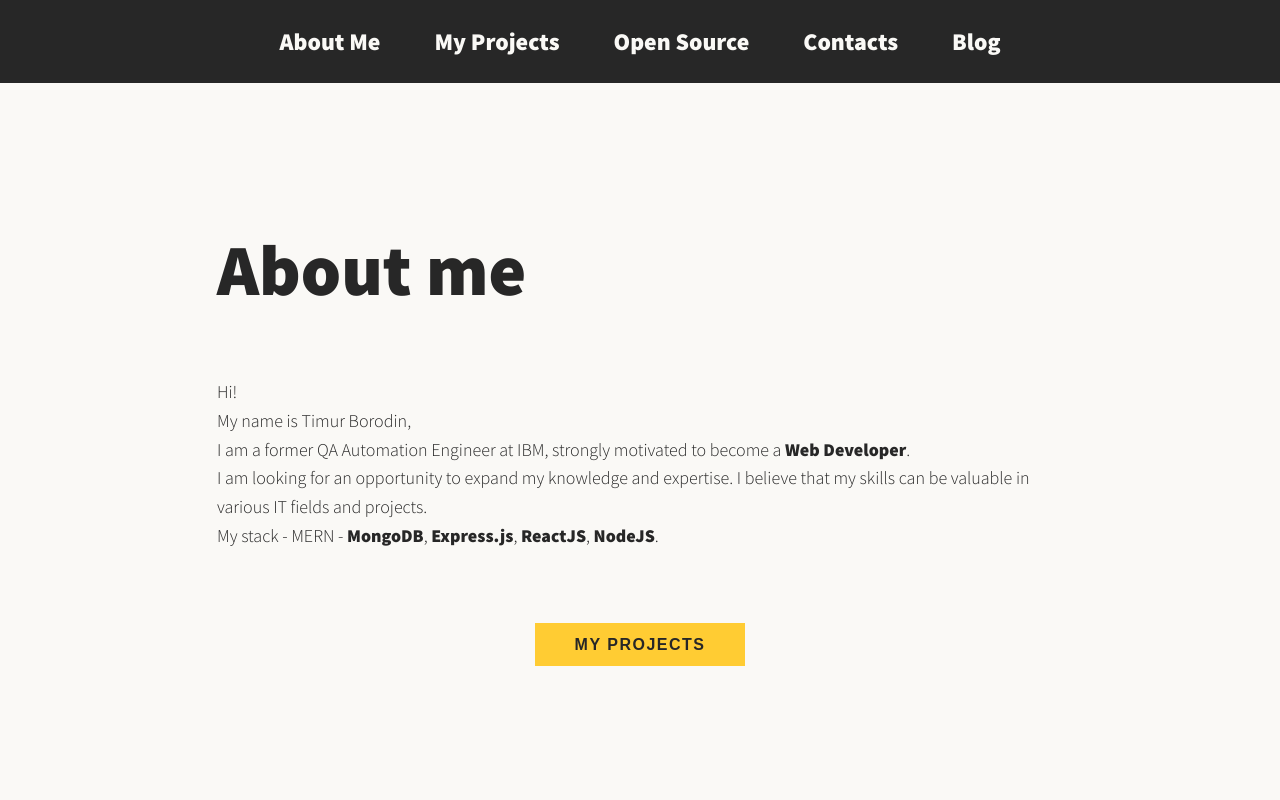
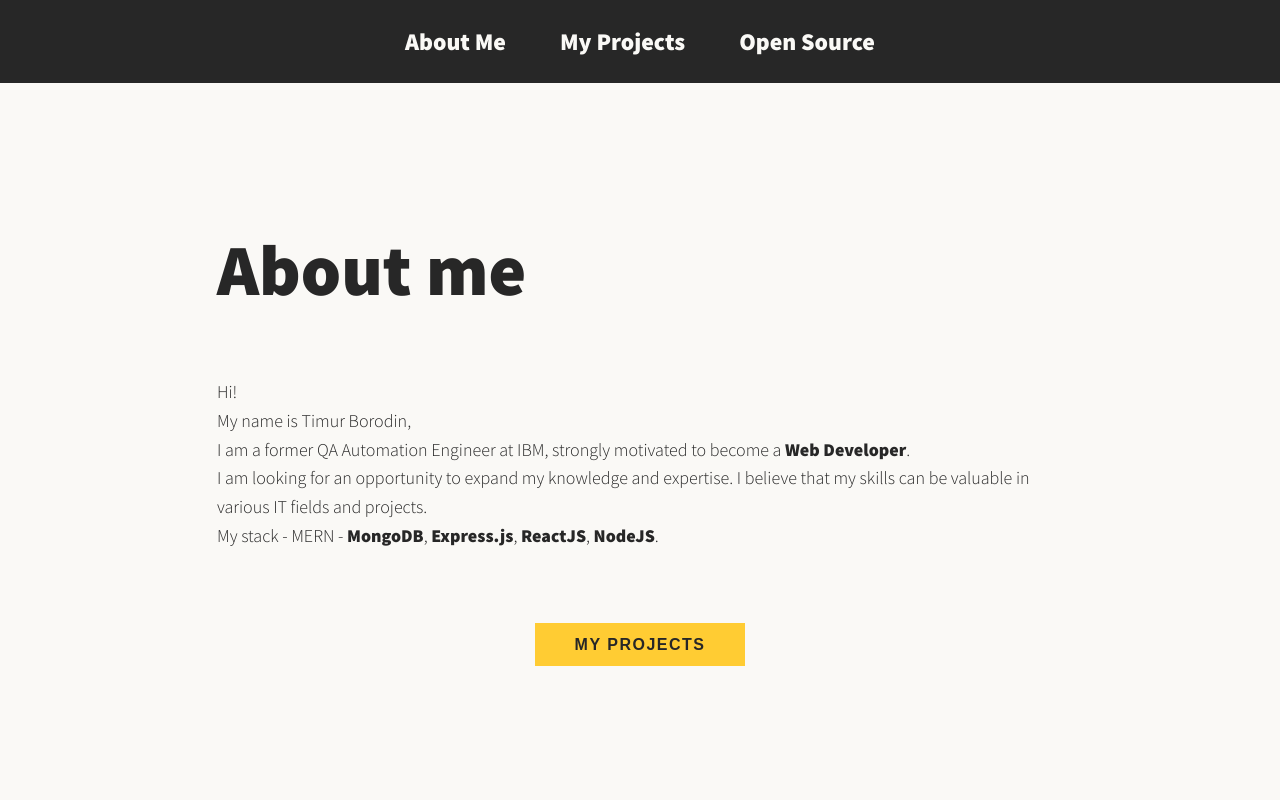
Before and after one commit to De1ain/de1ain.github.io, a Next.js app: page / in a window 1280 px wide. Shown: the top 800 px of the page. Built offline with nearby package versions, Linux system fonts and the light colour scheme.

Commit message:
Header items - Blog and ContactMe removed.

```diff
--- a/components/layout/Header.js
+++ b/components/layout/Header.js
@@ -48,19 +48,14 @@ const Header = () => {
                             <a className={styles.nav__link}>Open Source</a>
                         </Link>
                     </li>
-                    <li className={styles.nav__item}>
+                    {/* <li className={styles.nav__item}>
                         <Link href='#contact-form'>
                             <a className={styles.nav__link}>Contacts</a>
                         </Link>
-                    </li>
-                    <li className={styles.nav__item}>
-                        <Link href='#'>
-                            <a className={styles.nav__link}>Blog</a>
-                        </Link>
-                    </li>
+                    </li> */}
                 </ul>
             </nav>
-        </header >
+        </header>
     );
 };
 
```
